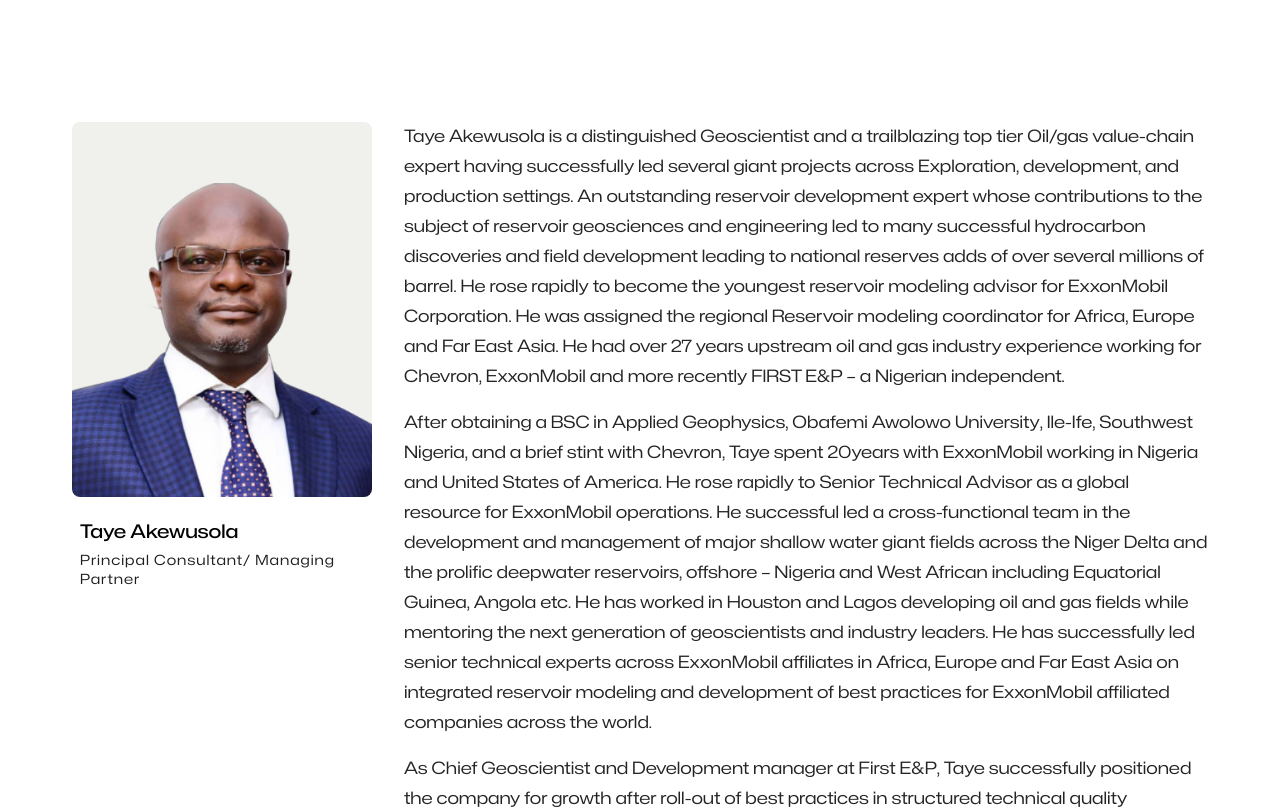
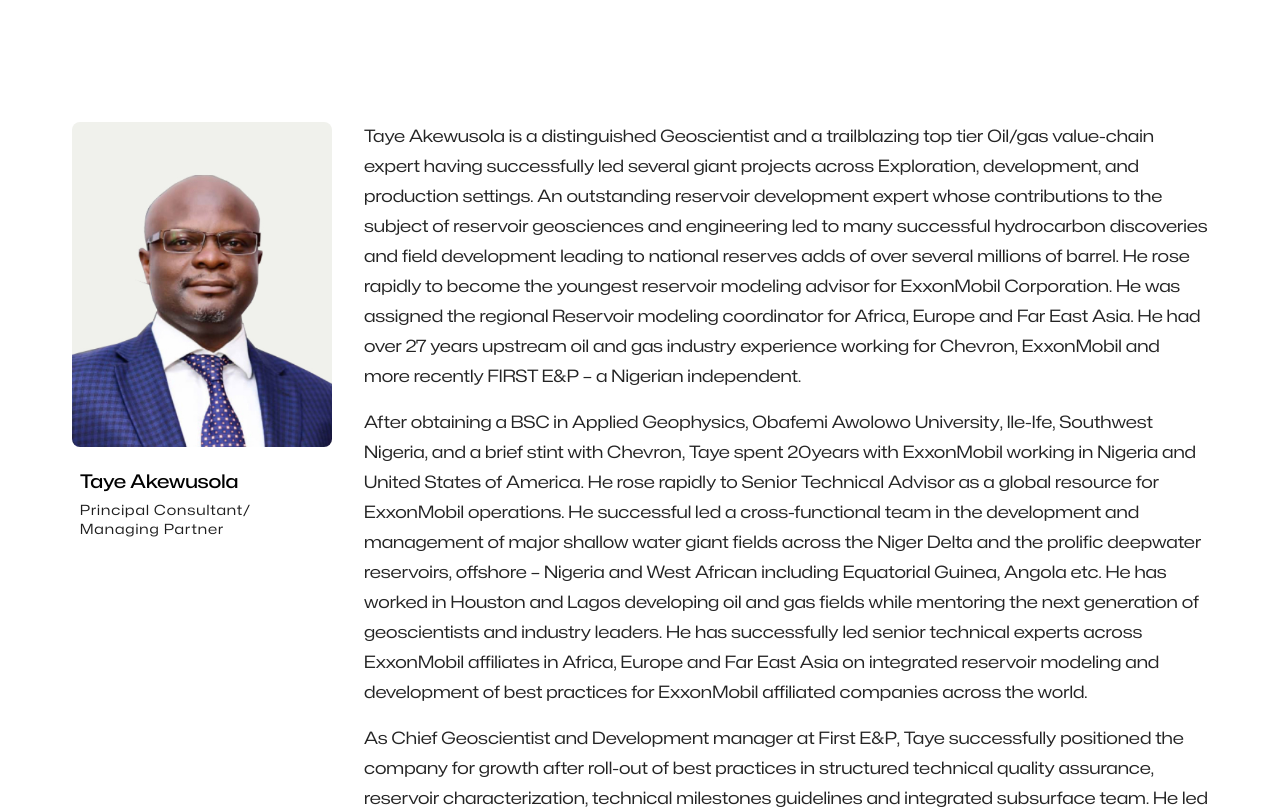
Before and after one commit to jubril-a/integralpetroserv, a Next.js app: page /team in a window 1280 px wide. Shown: the part 940-1749 px from the top of the page. Built offline with nearby package versions, Linux system fonts and the light colour scheme.

Commit message:
fixed flex shrink

```diff
--- a/app/components/founders.module.scss
+++ b/app/components/founders.module.scss
@@ -9,7 +9,7 @@
         padding-block: 5rem;
 
         > div:first-child {
-            flex: 300px 0 0;
+            flex: 260px 0 0;
             position: sticky;
             top: 100px;
             height: fit-content;
```
